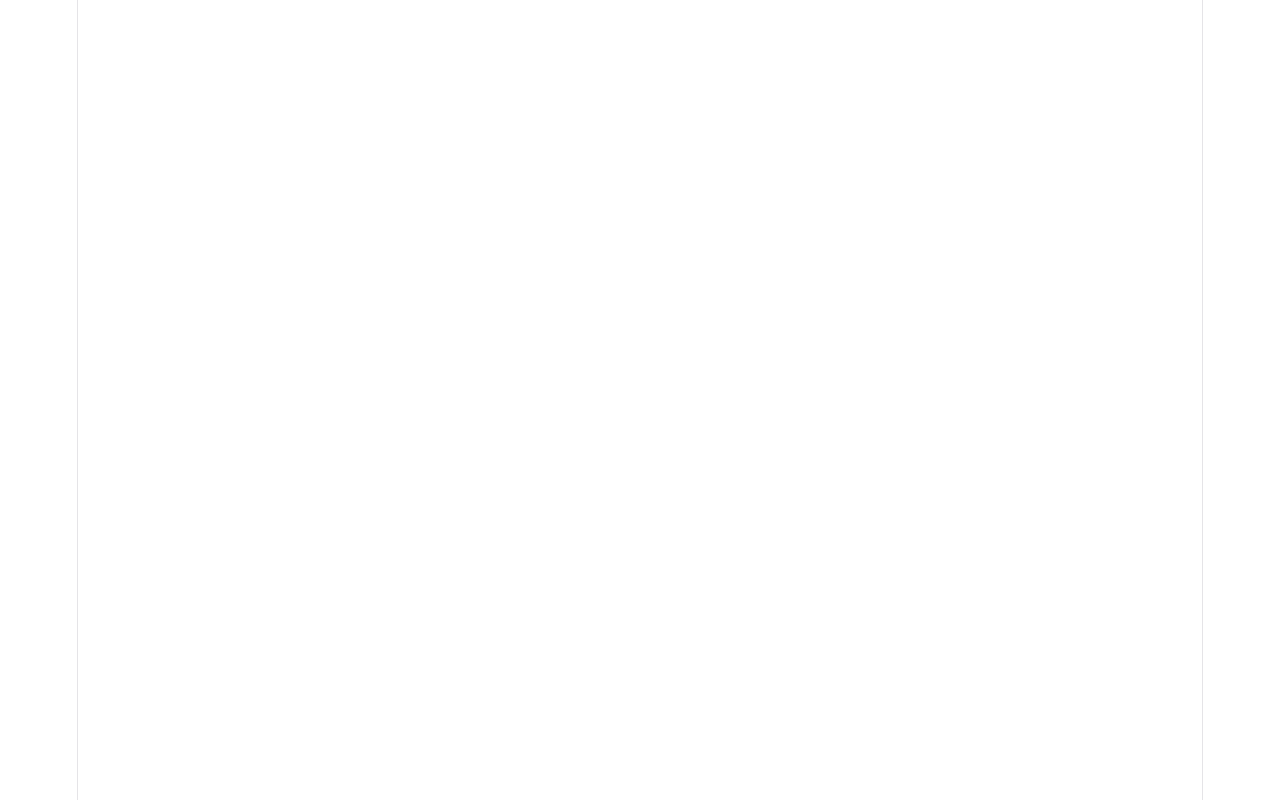
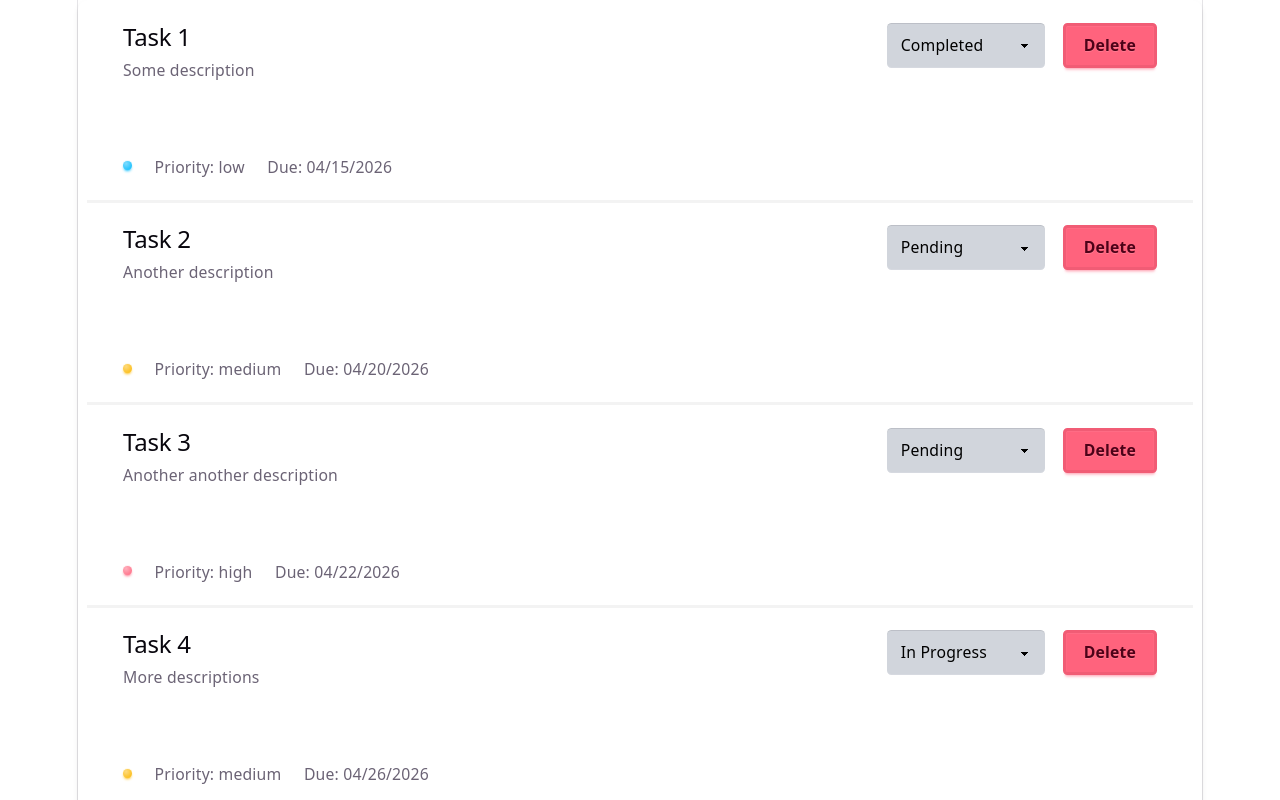
Before and after one commit to chadgarc/lab9.3-list-keys, a React (Vite) app: page / in a window 1280 px wide. Shown: the top 800 px of the page. Built offline with nearby package versions, Linux system fonts and the light colour scheme.

Commit message:
Calling component and using a tasks list for testing

```diff
--- a/src/App.tsx
+++ b/src/App.tsx
@@ -1,10 +1,67 @@
 import { useState } from 'react'
+import type { Task } from './types'
+import { TaskList } from './components/TaskList/TaskList'
 
 function App() {
 
+  const [tasks,setTasks] = useState<Task[]>([
+    {
+      id: '2020',
+      title: 'Task 1',
+      description: 'Some description',
+      status: 'completed',
+      priority: 'low',
+      dueDate: '04/15/2026'
+    },
+    {
+      id: '2030',
+      title: 'Task 2',
+      description: 'Another description',
+      status: 'pending',
+      priority: 'medium',
+      dueDate: '04/20/2026'
+    },
+    {
+      id: '2045',
+      title: 'Task 3',
+      description: 'Another another description',
+      status: 'pending',
+      priority: 'high',
+      dueDate: '04/22/2026'
+    },
+    {
+      id: '4010',
+      title: 'Task 4',
+      description: 'More descriptions',
+      status: 'in-progress',
+      priority: 'medium',
+      dueDate: '04/26/2026'
+    },
+    {
+      id: '2430',
+      title: 'Task 5',
+      description: 'More and more descriptions',
+      status: 'completed',
+      priority: 'high',
+      dueDate: '04/25/2026'
+    }
+  ])
+
+  const handleStatusChange = () => {
+
+  }
+
+  const handleOnDelete = () => {
+
+  }
+
   return (
     <>
-
+      <TaskList
+      tasks={tasks}
+      onStatusChange={handleStatusChange}
+      onDelete={handleOnDelete}
+      />
     </>
   )
 }
```
